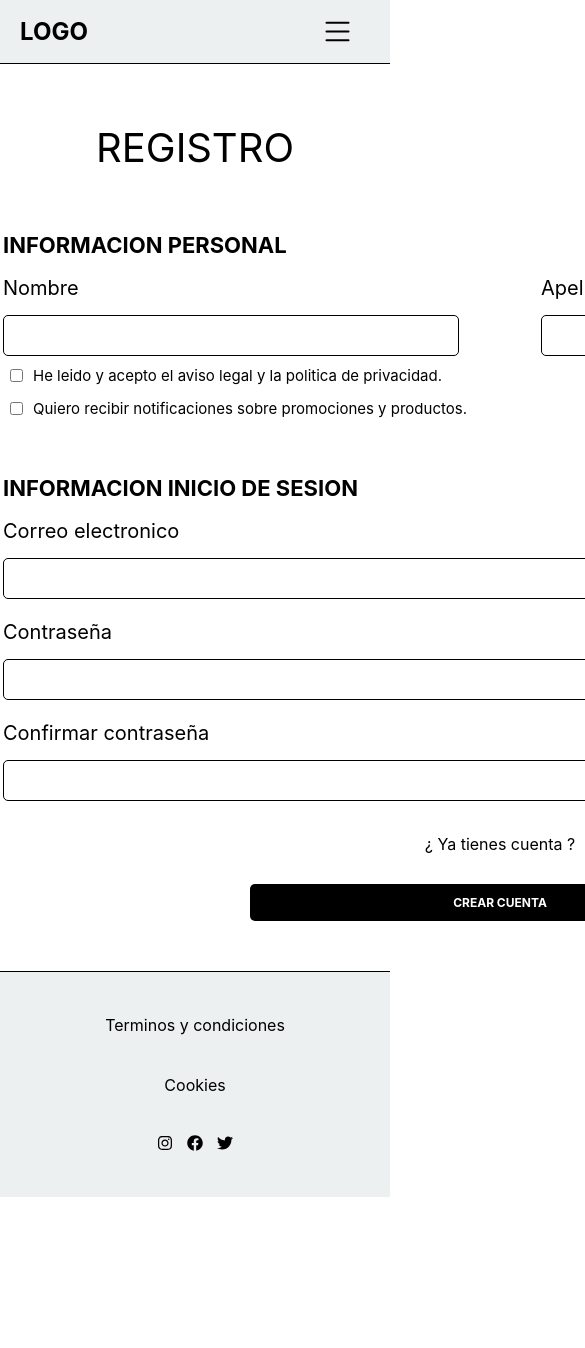
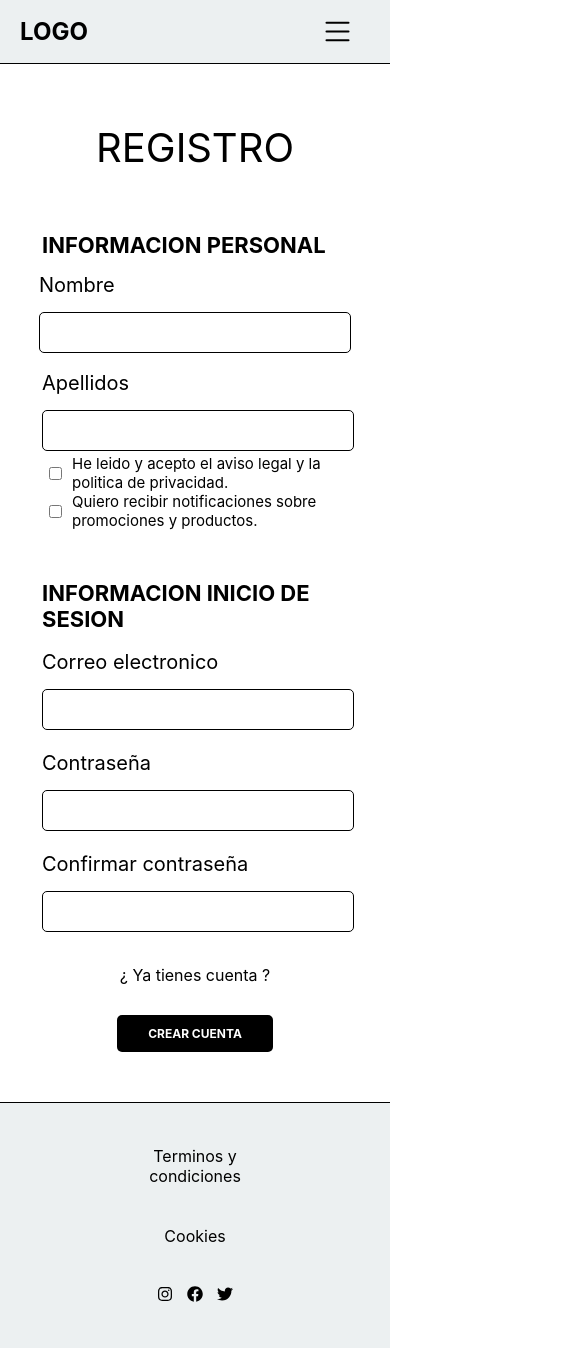
Before and after one commit to joseeantonio/tfg-react, a React (Create React App) app: page /register in a window 390 px wide. Shown: the top 1348 px of the page, 585 px wide, since content can reach past the window. Before the commit the page ends 1197 px from the top, so only its background shows below. Built offline with nearby package versions, Linux system fonts and the light colour scheme.

Commit message:
refacrtorizo y responsive register

```diff
--- a/src/components/Footer.jsx
+++ b/src/components/Footer.jsx
@@ -35,6 +35,9 @@ const Sfooter = styled.footer`
 `
 
 const Sdiv = styled.div`
+  width: 170px;
+  text-align: center;
+
   @media (width <= 600px) {
     margin: 20px;
   }
@@ -44,6 +47,8 @@ const SLink = styled(Link)`
   text-decoration: none;
   color: black;
   font-size: 16px;
+  width: 170px;
+  text-align: center;
 
   &.icono {
     margin-right: 7px;
--- a/src/components/Input.jsx
+++ b/src/components/Input.jsx
@@ -6,7 +6,7 @@ import {BsSearch} from "react-icons/bs";
 const Input = ({label,type,height,width, onChange,placeholder, margin,searchIcon,widthSearch,borderRadius,error,name}) => {
 
     return(
-        <Slabel margin={margin} searchIcon={searchIcon}>
+        <Slabel margin={margin} searchIcon={searchIcon} width={width}>
             {label && <Sspan>{label}</Sspan>}
             <Sinput type={type} height={height} width={width} placeholder={placeholder} onChange={onChange} borderRadius={borderRadius} name={name} />
             {
@@ -24,7 +24,6 @@ const Input = ({label,type,height,width, onChange,placeholder, margin,searchIcon
 const Sinput = styled.input`
   background-color: white;
   border: 1px solid black;
-  width: ${(props) => props.width ? props.width : "100%"};
   height: ${(props) => props.height ? props.height : "100%"};
 
   ${(props) =>
@@ -61,6 +60,7 @@ const Slabel = styled.label`
   display: flex;
   justify-content: center;
   flex-direction: column;
+  width: ${(props) => props.width ? props.width : "100%"};
   margin: ${(props) => props.margin ? props.margin : "3px"};
 
   ${(props) =>
--- a/src/modules/FormRegister.jsx
+++ b/src/modules/FormRegister.jsx
@@ -83,15 +83,16 @@ const FormRegister = ({width, margin}) => {
                 <Input
                     label={"Nombre"}
                     height="37px"
-                    width="450px"
+                    width="100%"
                     borderRadius={"5px"}
                     error={errors.name}
                     onChange={(e) => handleData(e)}
+                    margin={"0px 50px 0px 0px"}
                 />
                 <Input
                     label={"Apellidos"}
                     height="37px"
-                    width="450px"
+                    width="100%"
                     borderRadius={"5px"}
                     error={errors.surname}
                     onChange={(e) => handleData(e)}
@@ -114,7 +115,7 @@ const FormRegister = ({width, margin}) => {
             <Input
                 label={"Correo electronico"}
                 height="37px"
-                width="980px"
+                width="100%"
                 borderRadius={"5px"}
                 error={errors.email}
                 onChange={(e) => handleData(e)}
@@ -123,7 +124,7 @@ const FormRegister = ({width, margin}) => {
                 label={"Contraseña"}
                 type={"password"}
                 height="37px"
-                width="980px"
+                width="100%"
                 borderRadius={"5px"}
                 error={errors.password}
                 onChange={(e) => handleData(e)}
@@ -131,7 +132,7 @@ const FormRegister = ({width, margin}) => {
             <Input
                 label={"Confirmar contraseña"}
                 height="37px"
-                width="974px"
+                width="100%"
                 borderRadius={"5px"}
                 error={errors.password_rep}
                 onChange={(e) => handleData(e)}
@@ -154,6 +155,11 @@ const Sdiv = styled.div`
     display: flex;
     flex-direction: row;
     justify-content: space-between;
+    width: 100%;
+
+    @media (width <= 1190px) {
+      flex-direction: column;
+    }
   }
 
   &.container{
--- a/src/pages/Login.jsx
+++ b/src/pages/Login.jsx
@@ -6,7 +6,7 @@ const Login = () => {
     return(
         <body>
             <TitlePage name={"INICIO DE SESION"} />
-            <FormLogin margin={"auto 10% 50px 10%"} width="auto"/>
+            <FormLogin margin={"auto 10% 50px 10%"} width="auto" />
         </body>
     )
 }
--- a/src/pages/Register.jsx
+++ b/src/pages/Register.jsx
@@ -6,7 +6,7 @@ const Register = () => {
     return(
         <body>
             <TitlePage name={"REGISTRO"} />
-            <FormRegister margin={"0 auto 50px"} width="1000px" />
+            <FormRegister margin={"auto 10% 50px 10%"} width="auto" />
         </body>
     )
 }
```
